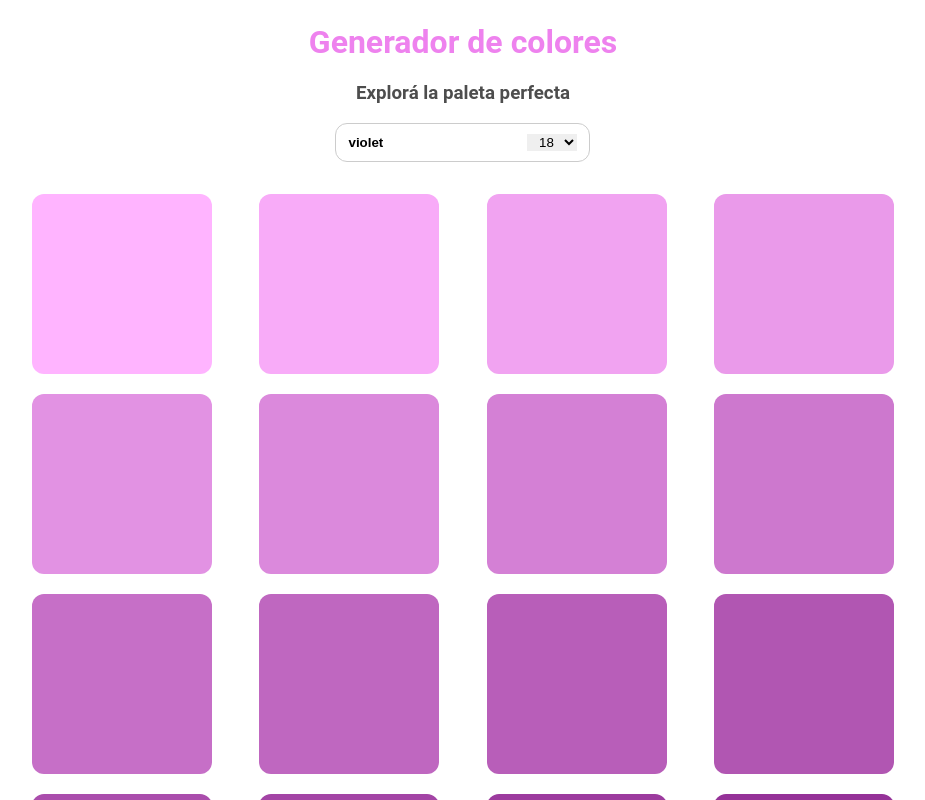
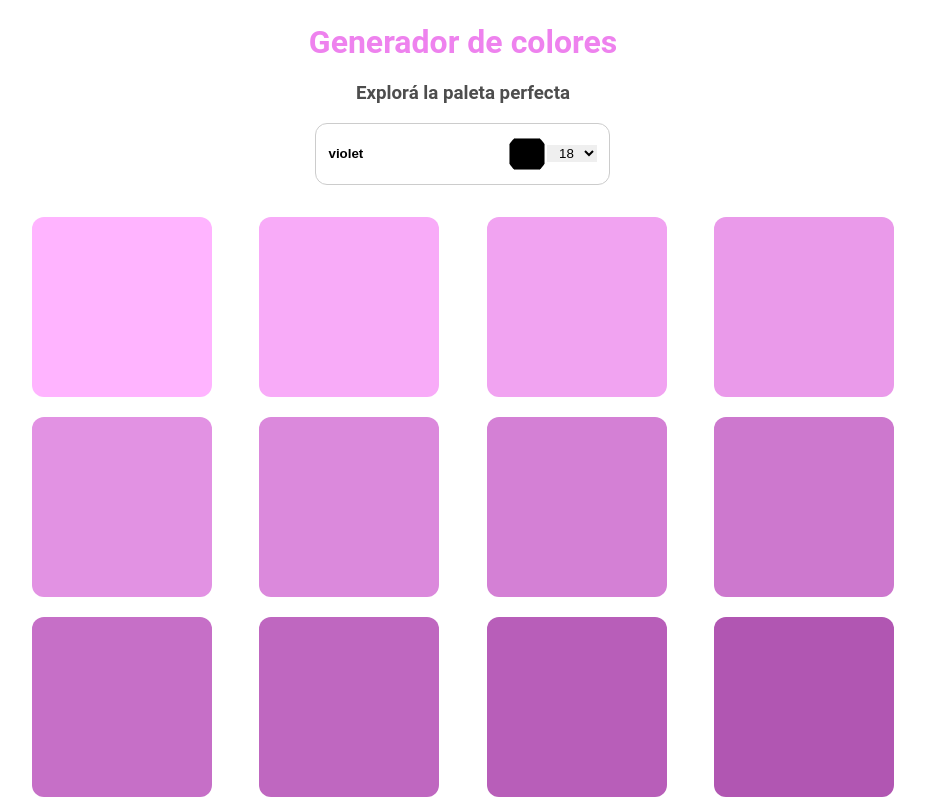
Before and after one commit to Lucascabral95/generador-de-colores, a React (Vite) app: page / in a window 1280 px wide. Shown: the top 800 px of the page, without its empty margins (177-1102 px from the left). Built offline with nearby package versions, Linux system fonts and the light colour scheme.

Commit message:
Version 1.0.1

```diff
--- a/package.json
+++ b/package.json
@@ -15,6 +15,7 @@
     "chroma-js": "^3.1.2",
     "react": "^18.3.1",
     "react-dom": "^18.3.1",
+    "react-hot-toast": "^2.4.1",
     "sass": "^1.79.5"
   },
   "devDependencies": {
--- a/src/App.jsx
+++ b/src/App.jsx
@@ -1,5 +1,6 @@
 import { useState, useEffect } from 'react';
 import chroma from 'chroma-js';
+import toast, { Toaster } from 'react-hot-toast';
 
 const App = () => {
   const [baseColor, setBaseColor] = useState('violet');
@@ -17,6 +18,7 @@ const App = () => {
       setError('');
     } else {
       setError('Color inválido. Intente con otro color.');
+      setShades([]);
     }
   };
 
@@ -28,6 +30,11 @@ const App = () => {
   useEffect(() => {
     generateShades();
   }, [baseColor, quantity]);
+
+  const copiarColor = (color) => {
+    navigator.clipboard.writeText(color);
+    toast.success('Color copiado');
+  }
 
   return (
     <div className='contenedor-body'>
@@ -49,13 +56,21 @@ const App = () => {
               onChange={(e) => setBaseColor(e.target.value)}
               placeholder="#3498db"
             />
+            <input
+              className='input-type-color'
+              type="color"
+              value={baseColor}
+              name="color"
+              onChange={(e) => setBaseColor(e.target.value)}
+              placeholder="#3498db"
+            />
             <select
               name="quantity"
               onChange={(e) => setQuantity(Number(e.target.value))}
               value={quantity}
               className="cont-select"
               id="quantity"
-              >
+            >
               <option value="12">12</option>
               <option value="18">18</option>
               <option value="24">24</option>
@@ -63,7 +78,16 @@ const App = () => {
             </select>
           </div>
 
-          {error && <p className="error">{error}</p>}
+          {error &&
+            <div className='error-error'>
+              <div className="texto-error">
+                <p className="error"> {error} </p>
+              </div>
+              <div className="imagen">
+                <img src="/img/error-generador-colores.gif" alt="Error 500" className='imagen-error' />
+              </div>
+            </div>
+          }
 
         </form>
 
@@ -73,10 +97,12 @@ const App = () => {
               key={index}
               className="colores-filtrados"
               style={{ backgroundColor: shade }}
-              onClick={() => handleShadeClick(shade)}
+              onClick={() => { handleShadeClick(shade), copiarColor(shade) }}
             />
           ))}
         </div>
+
+        <Toaster />
       </main>
       <footer>
         <p className="texto-footer">
--- a/src/App.scss
+++ b/src/App.scss
@@ -68,6 +68,18 @@ footer {
                     }
                 }
 
+                .input-type-color {
+                    appearance: none;
+                    border-radius: 50%;
+                    width: 40px;
+                    border: none;
+                    height: 40px;
+                    cursor: pointer;
+                    padding: 0;
+                    transition: border-color 0.3s ease;
+                    background-color: transparent;
+                }
+
                 .cont-select {
                     border: none;
                     padding: 0;
@@ -85,6 +97,36 @@ footer {
                     &:focus {
                         outline: none;
                     }
+                }
+            }
+        }
+
+        .error-error {
+            width: 100%;
+            display: flex;
+            justify-content: center;
+            align-items: center;
+            flex-direction: column;
+
+            .texto-error {
+                width: 100%;
+
+                .error {
+                    text-align: center;
+                    color: red;
+                    font-weight: 600;
+                }
+            }
+
+            .imagen {
+                width: 100%;
+                display: flex;
+                justify-content: center;
+
+                .imagen-error {
+                    min-width: 400px;
+                    width: 60%;
+                    height: auto;
                 }
             }
         }
@@ -117,8 +159,10 @@ footer {
             font-weight: bolder;
             font-size: 14px;
             color: black;
+            text-align: center;
 
             .link-redes {
+                text-align: center;
                 text-decoration: none;
                 font-weight: bolder;
                 font-size: 14px;
@@ -138,26 +182,24 @@ footer {
             max-width: auto;
             width: 90%;
 
-            .titulo{
-                .titulo-del-proyecto{
+            .titulo {
+                .titulo-del-proyecto {
                     // font-size: 25.6px;
                 }
             }
 
-            .subtitulo{
-                .subtulo-del-proyecto{
+            .subtitulo {
+                .subtulo-del-proyecto {
                     // font-size: 16.64px;
                 }
             }
 
-            .entrada{
-                .cont-input-text{
-
-                }
+            .entrada {
+                .cont-input-text {}
             }
 
-            .array-de-colores{
-                .colores-filtrados{
+            .array-de-colores {
+                .colores-filtrados {
                     margin: 0 4px 12px 4px;
                     width: calc(32% - 8px);
                     height: 160px;
@@ -176,31 +218,45 @@ footer {
             max-width: auto;
             width: 90%;
 
-            .titulo{
-                .titulo-del-proyecto{
-                    font-size: 28px;
+            .titulo {
+                .titulo-del-proyecto {
+                    font-size: 25.6px;
                 }
             }
 
-            .subtitulo{
-                .subtitulo-del-proyecto{
+            .subtitulo {
+                .subtitulo-del-proyecto {
                     font-size: 16.64px;
                 }
             }
 
-            .entrada{
-                .cont-input-text{
-
-                }
+            .entrada {
+                .cont-input-text {}
             }
 
-            .array-de-colores{
-                .colores-filtrados{
+            .array-de-colores {
+                .colores-filtrados {
                     margin: 0 0 12px 0;
                     width: 48%;
                     height: 160px;
                 }
             }
+
+            .error-error {
+
+                .imagen {
+
+                    .imagen-error {
+                        min-width: auto;
+                        width: 100%;
+                        padding: 0 4%;
+                    }
+                }
+            }
+        }
+
+        footer{
+            padding: 0 4%;
         }
     }
 }
```
Also changed, not shown: 2 other files (tests, documents, lock files or other folders).
